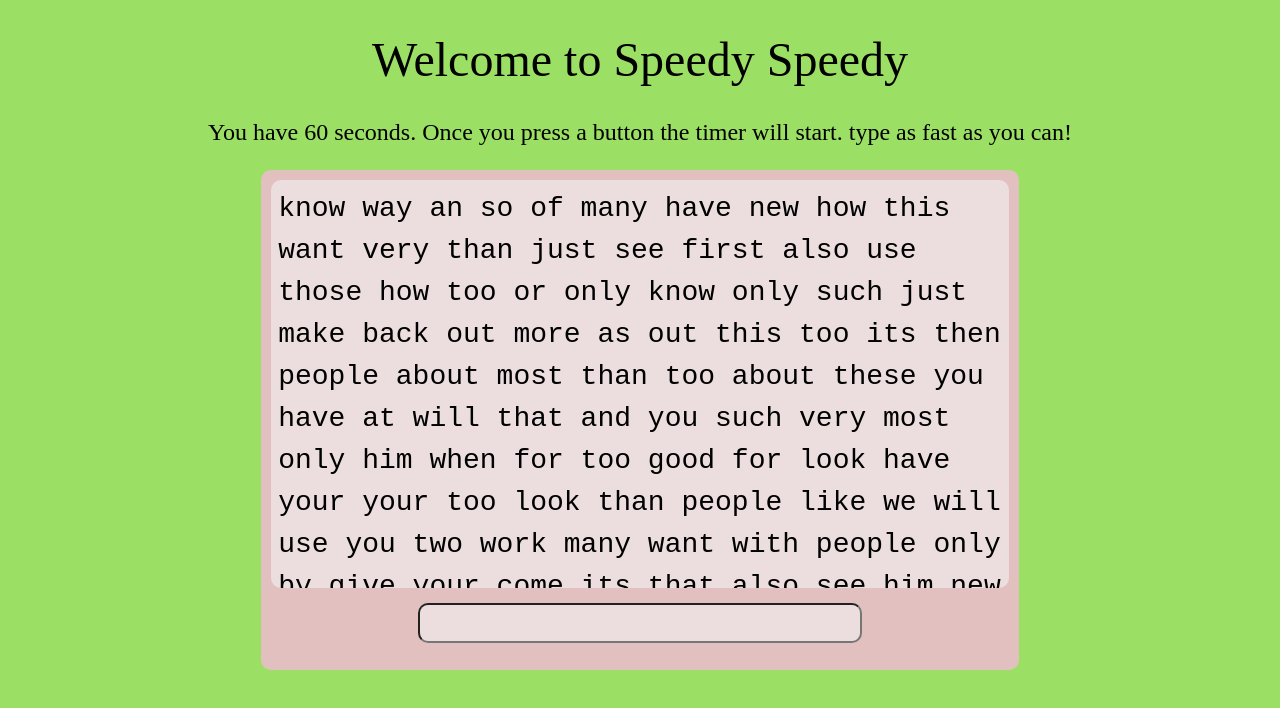
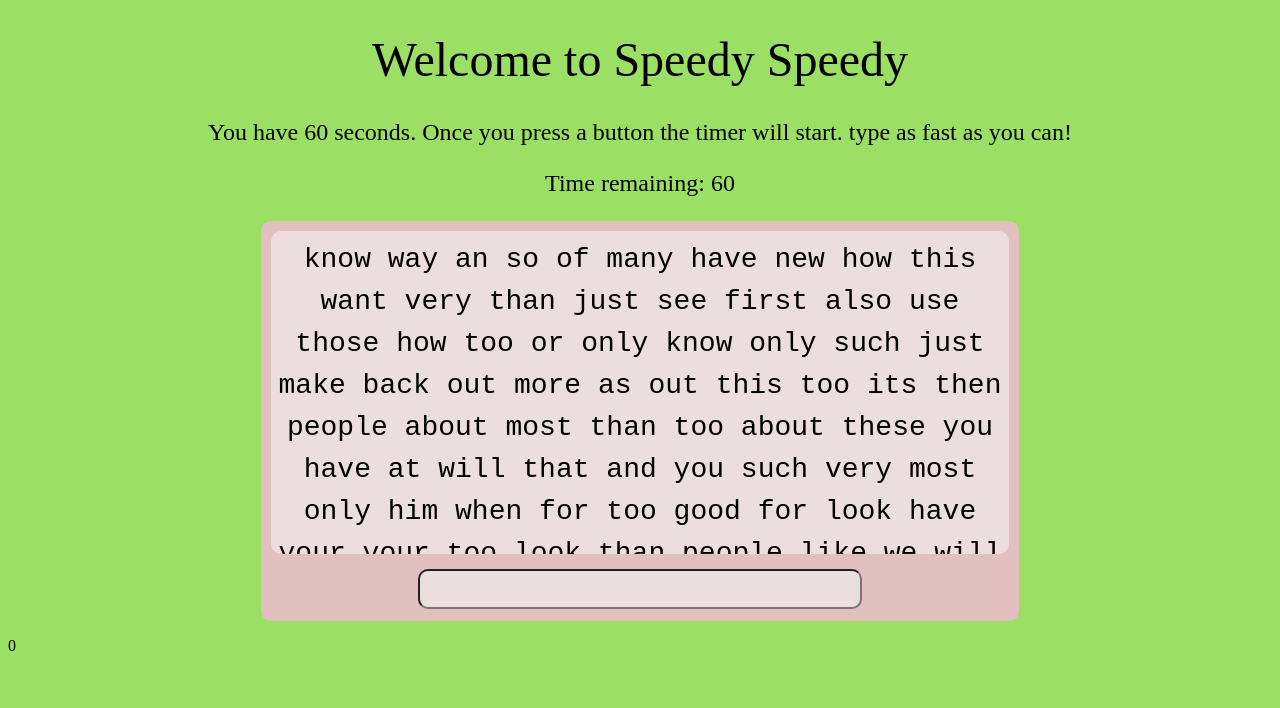
Before and after one commit to AbdullahBitar/Speed-Typing-Test, a React (Create React App) app in the folder my-app/: page / in a window 1280 px wide. Shown: the top 708 px of the page. Built offline with nearby package versions, Linux system fonts and the light colour scheme; a web font is replaced by a local one.

Commit message:
added typing test functionalities

```diff
--- a/my-app/src/components/Main/Main.jsx
+++ b/my-app/src/components/Main/Main.jsx
@@ -3,33 +3,132 @@ import './main.css';
 
 const Main = () => {
   const allWords = ['the', 'be', 'to', 'of', 'and', 'a', 'in', 'that', 'have', 'it', 'for', 'not', 'on', 'with', 'he', 'as', 'you', 'do', 'at', 'this', 'but', 'his', 'by', 'from', 'they', 'we', 'say', 'her', 'she', 'or', 'an', 'will', 'my', 'one', 'all', 'would', 'there', 'their', 'what', 'so', 'up', 'out', 'if', 'about', 'who', 'get', 'which', 'go', 'me', 'when', 'make', 'can', 'like', 'time', 'no', 'just', 'him', 'know', 'take', 'people', 'into', 'year', 'your', 'good', 'some', 'could', 'them', 'see', 'other', 'than', 'then', 'now', 'look', 'only', 'come', 'its', 'over', 'think', 'also', 'back', 'after', 'use', 'two', 'how', 'our', 'work', 'first', 'well', 'way', 'even', 'new', 'want', 'because', 'any', 'these', 'give', 'day', 'most', 'us', 'very', 'many', 'much', 'before', 'those', 'too', 'may', 'look', 'more', 'where', 'such'];
-  const [all, setAll] = useState("");
-  const [timer, setTimer] = useState(60);
+  const [second, setSecond] = useState(60);
   const [started, setStarted] = useState(0);
+  const [chars, setChars] = useState([]);
+  const [displayedWords, setDisplayedWords] = useState([]);
 
+  //add random words and put every character inside a span.
   useEffect(() => {
-    const n = 100;
-    let allText = "";
+    const n = 216;
+
+    let temp = [], counter = 0, temp2 = [];
+
     for (let i = 0; i < n; i++) {
       const idx = Math.floor(Math.random() * allWords.length);
-      allText += allWords[idx] + " ";
+
+      for (let j = 0; j < allWords[idx].length; j++) {
+        temp.push({ val: allWords[idx][j], idx: counter++, status: "" });
+      }
+
+      temp2.push(allWords[idx]);
+      temp.push({ val: ' ', idx: counter++, status: "" });
     }
-    setAll(allText);
+
+    setDisplayedWords(temp2);
+    setChars(temp);
   }, []);
 
+  //timer
   useEffect(() => {
-    if(!started || !timer)return;
+    if (!started || !second) return;
+    const interval = setInterval(() => {
+      setSecond(prevSecond => prevSecond - 1);
+    }, 1000);
 
-  }, [timer, started]);
+    return () => clearInterval(interval);
+  }, [started, second]);
+
+
+  const [input, setInput] = useState("");
+  const [idx, setIdx] = useState(0);
+  const [myWords, setMyWords] = useState([]);
+  const [wordIdx, setWordIdx] = useState(0);
+  const [correctWords, setCorrectWords] = useState(0);
+
+  function handlePress(key) {
+    const isValid = /^[a-zA-Z0-9:;,.?!@#$%^&*()\-_=+|<>{}\[\]'"`~\\\/]$/.test(key);
+    if (key === " " || key === "Enter") {
+      if (input == displayedWords[wordIdx]) setCorrectWords(prev => prev + 1);
+      var tmp = myWords;
+      tmp.push(input);
+      setMyWords(tmp);
+      setWordIdx(prev => prev + 1);
+      setIdx(prev => prev + (input.length >= displayedWords[wordIdx].length ? 1 : displayedWords[wordIdx].length - input.length + 1));
+      setInput("");
+    }
+    else if (key === "Backspace") {
+      var newInput = input.slice(0, -1);
+      if (input == '') {
+        if (myWords.length) {
+          if (myWords[myWords.length - 1] == displayedWords[wordIdx - 1]) setCorrectWords(prev => prev - 1);
+          var tmp = myWords;
+          newInput = tmp.pop();
+          setMyWords(tmp);
+          setIdx(prev => prev - (displayedWords[wordIdx - 1].length <= newInput.length ? 1 : 1 + displayedWords[wordIdx - 1].length - newInput.length));
+          setWordIdx(prev => prev - 1);
+        }
+      }
+      else if (displayedWords[wordIdx].length > newInput.length && idx) {
+        var temp = chars;
+        temp[idx - 1].status = '';
+        setChars(temp);
+        setIdx(prev => prev - 1);
+      }
+      setInput(newInput);
+    }
+    else if (isValid) {
+      const correctWord = displayedWords[wordIdx];
+      var temp = chars;
+      var w = input.concat(key);
+      setInput(w);
+      console.log(w + " " + correctWord + " " + idx);
+      for (let i = 0; i < Math.min(correctWord.length, w.length); i++) {
+        if (correctWord[i] == w[i]) {
+          if(correctWord.length >= w.length){
+            temp[idx - w.length + 1 + i].status = 'correct';
+          }
+          else{
+            temp[idx - correctWord.length + i].status = 'correct';
+          }
+        }
+        else {
+          if(correctWord.length >= w.length){
+            temp[idx - w.length + 1 + i].status = 'wrong';
+          }
+          else{
+            temp[idx - correctWord.length + i].status = 'wrong';
+          }
+        }
+      }
+
+      setChars(temp);
+
+      if(w.length <= correctWord.length)setIdx(idx + 1);
+    }
+  }
+
+  const start = (event) => {
+    setStarted(1);
+    handlePress(event.key);
+  }
 
   return (
     <div>
       <h1>Welcome to Speedy Speedy</h1>
       <p className="instruc">You have 60 seconds. Once you press a button the timer will start. type as fast as you can!</p>
+      <p id="timer" class="instruc">Time remaining: {second}</p>
       <div className="out">
-        <p className="rec">{all}</p>
-        <input className="txt" type="text" />
+        <div className="rec" id="txt">
+          {
+            chars.map((val) => (
+              <span id={val.idx} class={val.status}>{val.val}</span>
+            ))
+          }
+        </div>
+        <input className="txt" type="text" id="inpt" value={input} onKeyDown={start} />
       </div>
+      <p>{correctWords}</p>
     </div>
   );
 };
--- a/my-app/src/components/Main/main.css
+++ b/my-app/src/components/Main/main.css
@@ -25,7 +25,7 @@ h1 {
     justify-content: center;
 
     width: 60%;
-    height: 500px;
+    height: 400px;
     padding:10px;
     max-width: 1000px;
     min-width: 600px;
@@ -45,7 +45,7 @@ h1 {
     line-height: 150%;
     /* font-family: 'Courier New', Courier, monospace; */
     font-family:'Courier New', Courier, monospace ;
-    text-align: left;
+    text-align: center;
 
     overflow: hidden;
 }
@@ -66,3 +66,17 @@ h1 {
     font-family: sans-serif;
     text-align: center;
 }
+
+#timer{
+    display: flex;
+    align-items: center;
+    justify-content: center;
+}
+
+.correct{
+    color: green;
+}
+
+.wrong{
+    color: red;
+}
```
